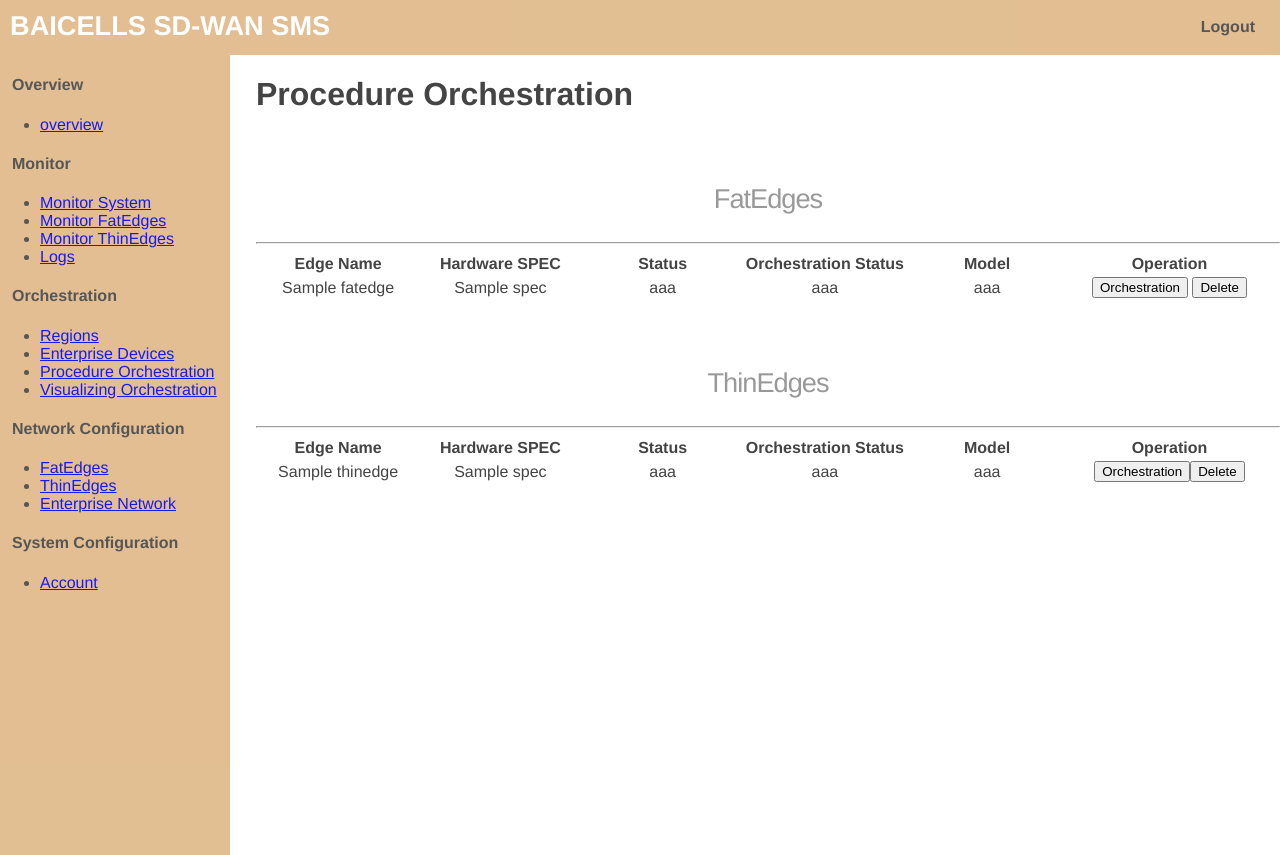
After one commit to stanpruitt/sd-wan-controller, a Flask app: template controllerv2/templates/procedure-ochecstration.html in a window 1280 px wide. The commit adds this page. Run offline with Flask 2, Linux system fonts and the light colour scheme; the template is opened without the code that fills it: most values are stand-ins (such as "Sample title", 1, 10 or a date in 2020); parts of the project's set-up code (start-up, migrations or seed data) failed here and were passed over.

Commit message:
add procedure orchestration

```diff
--- a/controllerv2/main.py
+++ b/controllerv2/main.py
@@ -80,6 +80,16 @@
     else:
         return "Unknown"
 
+@app.route("/procedureorchestration")
+def procedureorchestration():
+    fatedges = Singleton.getInstance().fatedges()
+    thinedges = Singleton.getInstance().thinedges()
+    return render_template("procedure-ochecstration.html", fatedges=fatedges, thinedges=thinedges)
+
+@app.route("/orchestration")
+def orchestration():
+    return render_template("orchestration.html")
+
 
 if __name__ == "__main__":
     Singleton.getInstance()
--- a/controllerv2/templates/layout.html
+++ b/controllerv2/templates/layout.html
@@ -36,7 +36,7 @@
             <ul>
                 <li><a href="{{ url_for('todo') }}">Regions</a></li>
                 <li><a href="{{ url_for('todo') }}">Enterprise Devices</a></li>
-                <li><a href="{{ url_for('todo') }}">Procedure Orchestration</a></li>
+                <li><a href="{{ url_for('procedureorchestration') }}">Procedure Orchestration</a></li>
                 <li><a href="{{ url_for('todo') }}">Visualizing Orchestration</a></li>
             </ul>
             <h4>Network Configuration</h4>
--- /dev/null
+++ b/controllerv2/templates/orchestration.html
@@ -0,0 +1,5 @@
+{% extends "layout.html" %}
+{% block content %}
+     <h1>Orchestration</h1>
+     <p>......</p>
+{% endblock %}
--- /dev/null
+++ b/controllerv2/templates/procedure-ochecstration.html
@@ -0,0 +1,39 @@
+{% extends "layout.html" %}
+{% block content %}
+     <h1>Procedure Orchestration</h1>
+     <br/>
+<h3>FatEdges</h3>
+<hr/>
+<table style="text-align:center">
+     <tr>
+          <th width="16%">Edge Name</th><th width="16%">Hardware SPEC</th><th width="16%">Status</th>
+          <th width="16%">Orchestration Status</th><th width="16%">Model</th><th width="20%">Operation</th>
+     </tr>
+{% for fatedge in fatedges %}
+     <tr>
+          <td>{{fatedge.name}}</td><td>{{fatedge.spec}}</td><td>aaa</td><td>aaa</td><td>aaa</td>
+          <td>
+               <a href="{{ url_for('orchestration') }}"><button>Orchestration</button></a>
+               <button>Delete</button>
+          </td>
+     </tr>
+{% endfor %}
+
+</table>
+<br/>
+<br/>
+<h3>ThinEdges</h3>
+<hr/>
+<table style="text-align:center">
+     <tr>
+          <th width="16%">Edge Name</th><th width="16%">Hardware SPEC</th><th width="16%">Status</th>
+          <th width="16%">Orchestration Status</th><th width="16%">Model</th><th width="20%">Operation</th>
+     </tr>
+{% for thinedge in thinedges %}
+     <tr>
+          <td>{{thinedge.name}}</td><td>{{thinedge.spec}}</td><td>aaa</td><td>aaa</td><td>aaa</td>
+          <td><button>Orchestration</button><button>Delete</button></td>
+     </tr>
+{% endfor %}
+</table>
+{% endblock %}
```
Also changed, not shown: controllerv2/core.py (+18 -2 lines).
